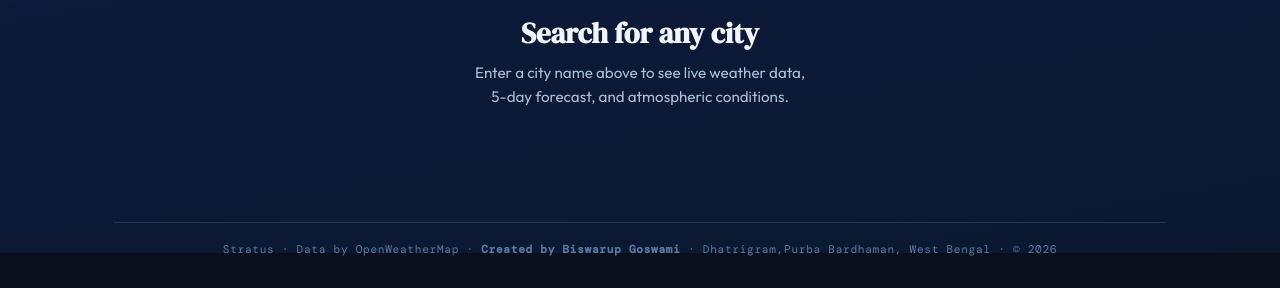
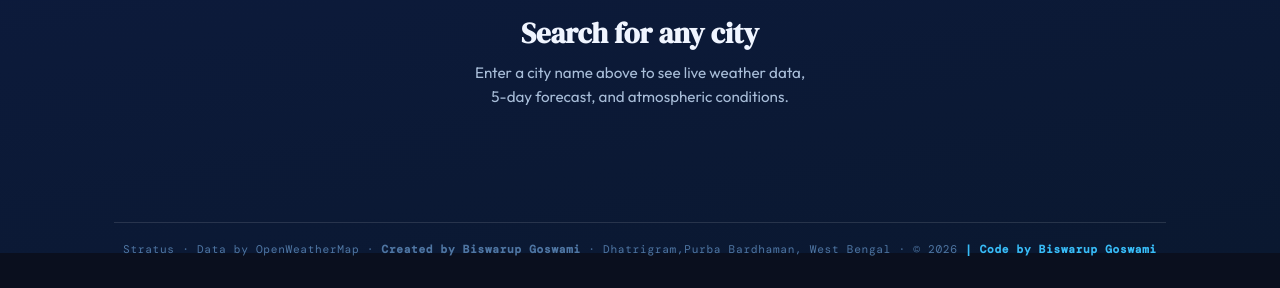
Before and after one commit to goswamibiswarup369-ops/weather-forecasting-dashboard, a plain HTML site: page index.html in a window 1280 px wide. Shown: the part 547-835 px from the top of the page. Drawn offline with nearby package versions, Linux system fonts and the light colour scheme; a script that the page names is missing; a web font is replaced by a local one.

Commit message:
Modify --text-dim color and add footer styling
Updated the --text-dim color variable and added footer content.

```diff
--- a/css/styles.css
+++ b/css/styles.css
@@ -8,7 +8,7 @@
   --rain:          #7db3e8;
   --text-bright:   #f0f5ff;
   --text-mid:      #a8bdd8;
-  --text-dim:      #5a7a9e;
+  --text-dim:      #4f76a3;
   --glass:         rgba(255, 255, 255, 0.06);
   --glass-border:  rgba(255, 255, 255, 0.12);
   --glass-hover:   rgba(255, 255, 255, 0.10);
@@ -512,3 +512,9 @@ footer {
   .forecast-grid                  { grid-template-columns: repeat(2, 1fr); }
   .forecast-card:last-child       { display: none; }
 }
+
+footer::after {
+  content: ' | Code by Biswarup Goswami';
+  font-weight: 600;
+  color: var(--accent);
+}
```
